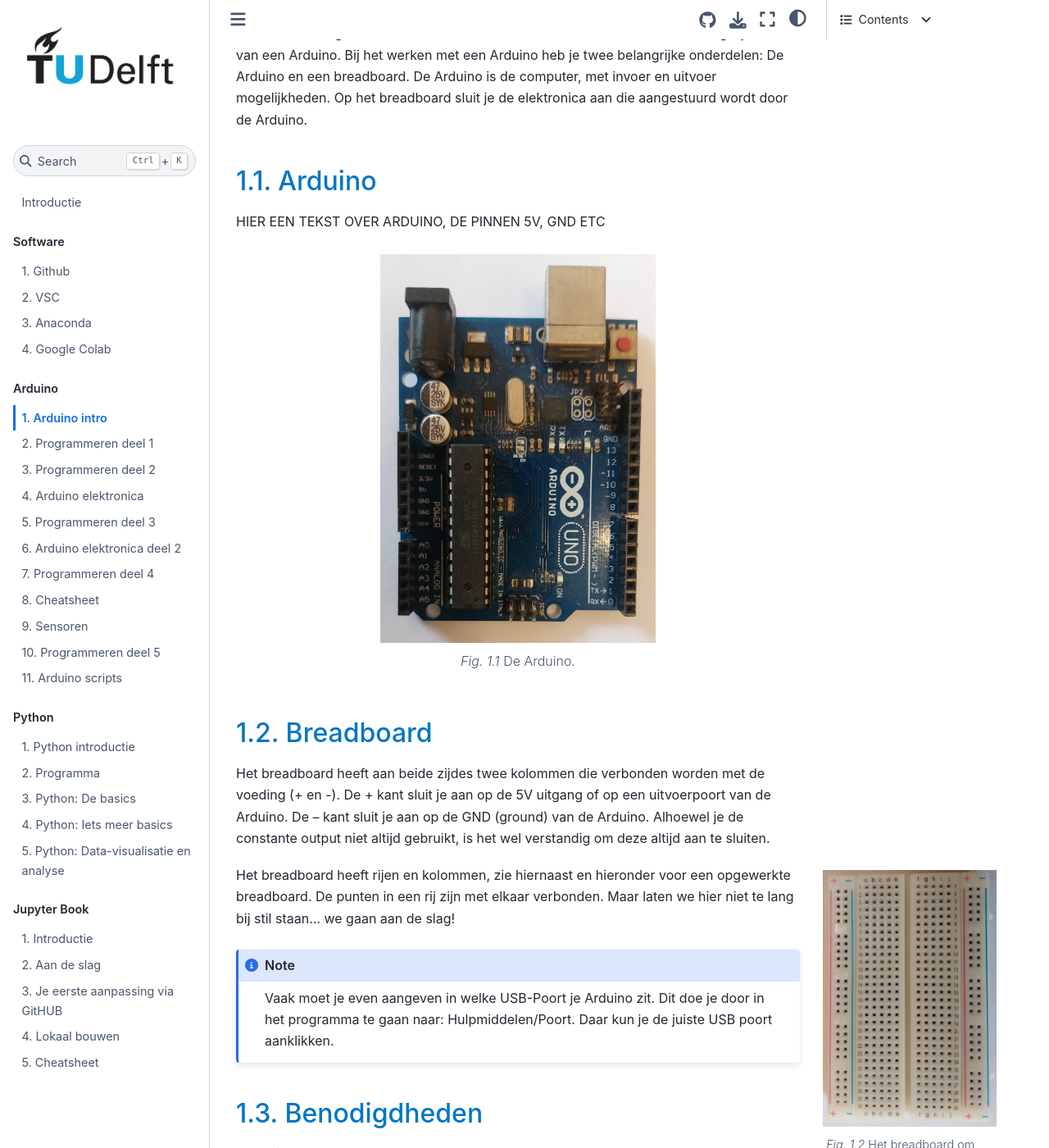
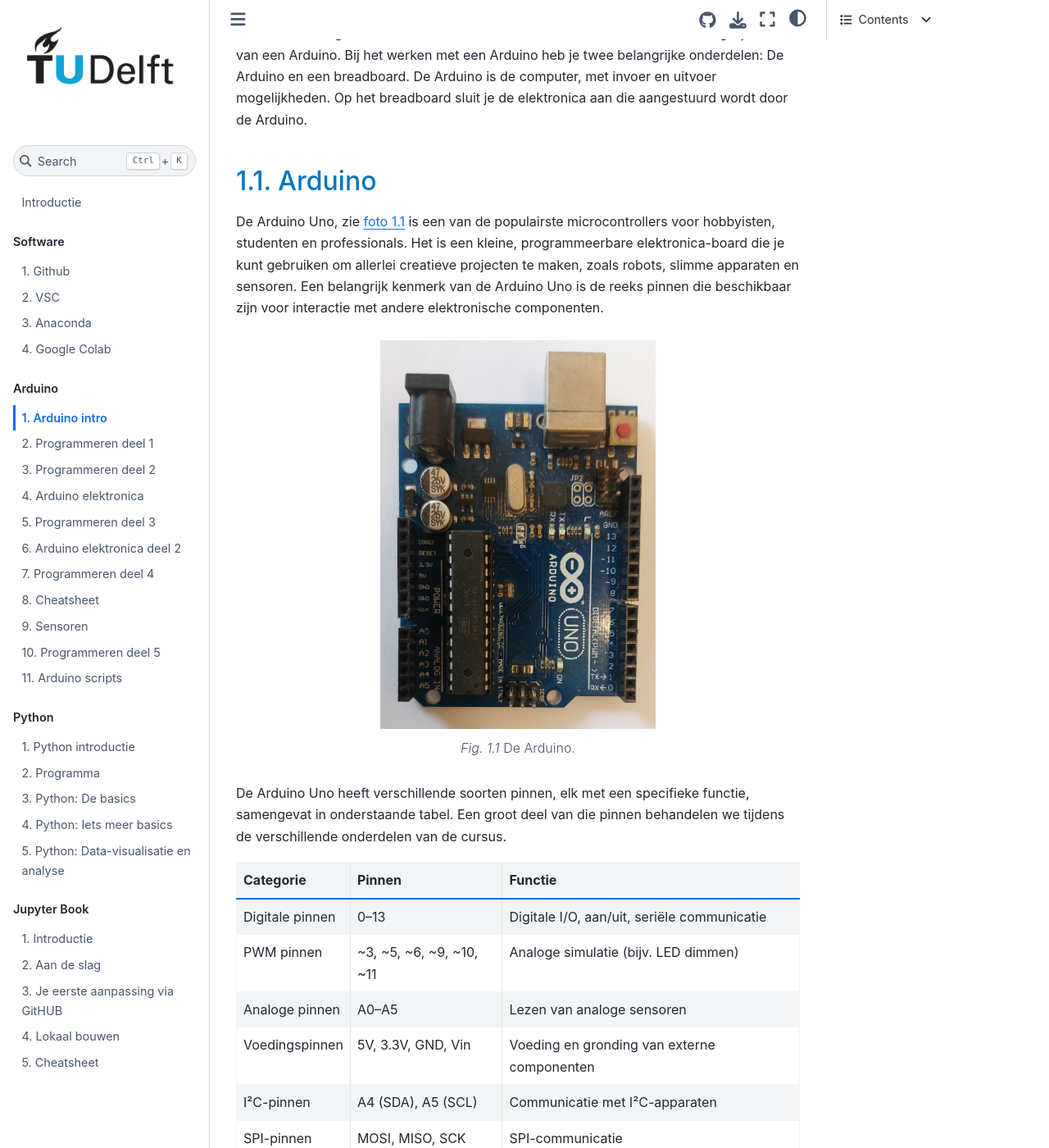
Before and after one commit to TUD-SEEd/betasteunpunt, a Jupyter Book: the page built from book/Arduino/Arduino_intro.md, in a window 1280 px wide and 1400 px high, scrolled down 337 px. Shown: the whole window at 82% size. Built offline with Jupyter Book 1.0.4 settings and Sphinx 7.4.7 and the Sphinx Book theme 1.1.4, drawn with Linux system fonts in a browser that asks for light colours; comment, search, counter and statistics services are not loaded; some of the changed text lies outside the part shown.

Commit message:
update arduino

````diff
--- a/book/Arduino/Arduino_intro.md
+++ b/book/Arduino/Arduino_intro.md
@@ -5,7 +5,7 @@
 In deze module gaan we aan het werk met de Arduino en leren we de basismogelijkheden van een Arduino. Bij het werken met een Arduino heb je twee belangrijke onderdelen: De Arduino en een breadboard. De Arduino is de computer, met invoer en uitvoer mogelijkheden. Op het breadboard sluit je de elektronica aan die aangestuurd wordt door de Arduino.
 
 ## Arduino
-HIER EEN TEKST OVER ARDUINO, DE PINNEN 5V, GND ETC
+De Arduino Uno, zie {numref}`foto {number} <fig_arduino>` is een van de populairste microcontrollers voor hobbyisten, studenten en professionals. Het is een kleine, programmeerbare elektronica-board die je kunt gebruiken om allerlei creatieve projecten te maken, zoals robots, slimme apparaten en sensoren. Een belangrijk kenmerk van de Arduino Uno is de reeks pinnen die beschikbaar zijn voor interactie met andere elektronische componenten.
 
 ```{figure} Figures/Arduino.jpg
 ---
@@ -14,6 +14,20 @@
 ---
 De Arduino.
 ```
+
+De Arduino Uno heeft verschillende soorten pinnen, elk met een specifieke functie, samengevat in onderstaande tabel. Een groot deel van die pinnen behandelen we tijdens de verschillende onderdelen van de cursus.
+
+|Categorie	|Pinnen	|Functie|
+|---|---|---|
+|Digitale pinnen|	0–13|	Digitale I/O, aan/uit, seriële communicatie|
+|PWM pinnen|	~3, ~5, ~6, ~9, ~10, ~11|	Analoge simulatie (bijv. LED dimmen)|
+|Analoge pinnen|	A0–A5|	Lezen van analoge sensoren|
+|Voedingspinnen|	5V, 3.3V, GND, Vin|	Voeding en gronding van externe componenten|
+|I²C-pinnen|	A4 (SDA), A5 (SCL)|	Communicatie met I²C-apparaten|
+|SPI-pinnen|	MOSI, MISO, SCK|	SPI-communicatie|
+|Reset pin|	RESET|	Herstart van de Arduino Uno|
+|tx & rx| 1 & 2 | seriële communicatie|
+
 
 ## Breadboard
 Het breadboard heeft aan beide zijdes twee kolommen die verbonden worden met de voeding (+ en -). De + kant sluit je aan op de 5V uitgang of op een uitvoerpoort van de Arduino. De – kant sluit je aan op de GND (ground) van de Arduino. Alhoewel je de constante output niet altijd gebruikt, is het wel verstandig om deze altijd aan te sluiten.
@@ -29,6 +43,15 @@
 ```
 
 Het breadboard heeft rijen en kolommen, zie hiernaast en hieronder voor een opgewerkte breadboard. De punten in een rij zijn met elkaar verbonden. Maar laten we hier niet te lang bij stil staan… we gaan aan de slag!
+
+```{figure} Figures/Breadboardopen.PNG
+---
+width: 40%
+name: fig_breadboardopen
+align: center
+---
+Een open gewerkt breadboard om te tonen hoe de rijen en kolommen verbonden zijn.
+```
 
 ```{note}
 Vaak moet je even aangeven in welke USB-Poort je Arduino zit. Dit doe je door in het programma te gaan naar: Hulpmiddelen/Poort. Daar kun je de juiste USB poort aanklikken.
@@ -79,15 +102,13 @@
 
 a) Er is geen weerstand aanwezig van 150 Ω maar wel een van 220 Ω. Zoek de weerstand op met behulp van de kleurcode: de eerste ring moet rood zijn, de tweede ring ook en de derde ring bruin (22·10). Een andere mogelijkheid is rood, rood, zwart, zwart.
 
-
-
 b) Sluit nu de 5V uitgang van de Arduino aan op de **+** kolom en de **GND** (ground) uitgang van de Arduino aan op de – kolom.
 
 c) Sluit de LED en de weerstand in serie aan, zie  {numref}`tekening {number} <fig_LED_1>`.
 
 ```{figure} Figures/LED_1.PNG
 ---
-width: 50%
+width: 70%
 name: fig_LED_1
 align: center
 ---
````
Also changed, not shown: book/Arduino/Arduino_prog1.md (+75 -13 lines), book/Arduino/Figures/Blinkscript.PNG (added), book/Arduino/Figures/Bounce.png (added), book/Arduino/Figures/Breadboardopen.PNG (added), book/Arduino/Figures/Dimmen.PNG (added), book/Arduino/Figures/Knop.PNG (added), book/Arduino/Figures/pwm.png (added), 2 other files.
